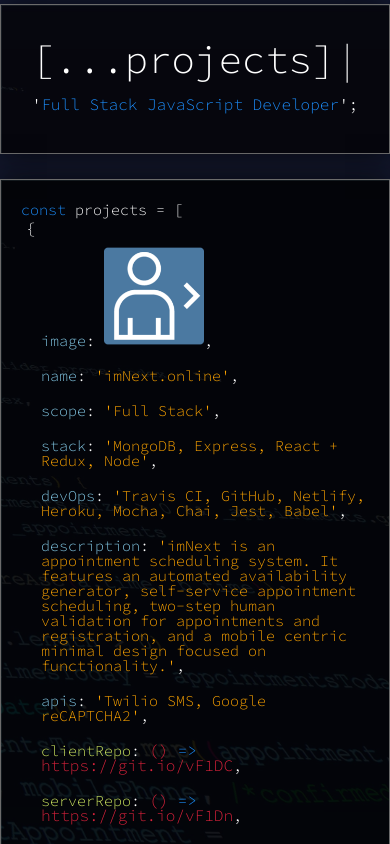
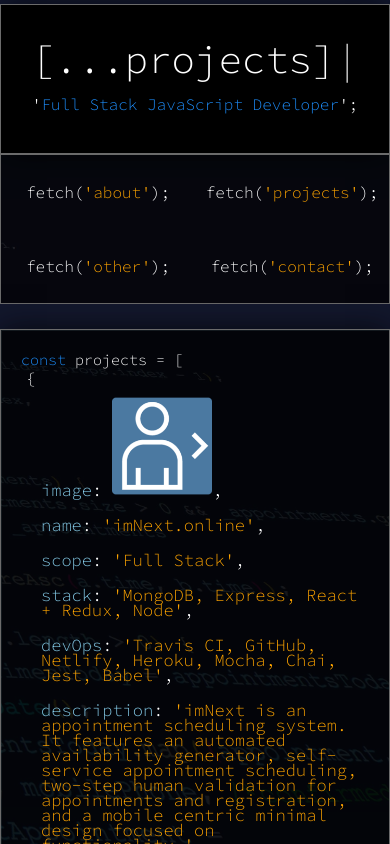
Before and after one commit to aamay001/andyamaya.com, a React (Create React App) app: page /projects in a window 390 px wide. Built offline with nearby package versions, Linux system fonts and the light colour scheme.

Commit message:
font-size on mobile & always open menu on mobile.

```diff
--- a/src/App.js
+++ b/src/App.js
@@ -34,8 +34,11 @@ export class App extends Component {
   }
 
   openMenuIfMobile() {
-    if (window.innerWidth <= 768 &&
-      this.props.history.location.pathname === ROUTES.LANDING) {
+    if ( window.innerWidth <= 768 ) {
+      this.props.dispatch(actions.showMenu());
+      return;
+    }
+    if (this.props.history.location.pathname === ROUTES.LANDING) {
       this.props.dispatch(actions.showMenu());
     }
   }
@@ -46,6 +49,12 @@ export class App extends Component {
 
   onClick = e => {
     e.stopPropagation();
+
+    if ( window.innerWidth <= 768 ) {
+      this.props.dispatch(actions.showMenu());
+      return;
+    }
+
     if (this.props.showMenuOptions) {
       this.props.dispatch(actions.hideMenu());
     }
--- a/src/styles/About.css
+++ b/src/styles/About.css
@@ -44,7 +44,7 @@
   }
 
   .about-page p {
-    font-size: 15px;
+    font-size: 17px;
     line-height: 15px;
     margin-left: 20px;
     margin-bottom: 0;
--- a/src/styles/Contact.css
+++ b/src/styles/Contact.css
@@ -24,6 +24,7 @@
 
 .contact-page a {
   color: rgb(221, 35, 60);
+  text-shadow: 1px 1px rgba(255, 255, 255, 0.10);
   text-decoration: none;
   text-overflow: ellipsis;
 }
@@ -55,7 +56,7 @@
   }
 
   .contact-page p {
-    font-size: 15px;
+    font-size: 17px;
     line-height: 15px;
     margin-left: 20px;
     margin-bottom: 0;
--- a/src/styles/Other.css
+++ b/src/styles/Other.css
@@ -48,6 +48,7 @@
 
 .other-page a {
   color: rgb(221, 35, 60);
+  text-shadow: 1px 1px rgba(255, 255, 255, 0.10);
   text-decoration: none;
 }
 
@@ -58,7 +59,7 @@
   }
 
   .other-page p {
-    font-size: 15px;
+    font-size: 17px;
     line-height: 15px;
     margin-left: 20px;
     margin-bottom: 0;
--- a/src/styles/Project.css
+++ b/src/styles/Project.css
@@ -47,7 +47,7 @@
 
 @media only screen and (max-width: 768px) {
   .project p {
-    font-size: 15px;
+    font-size: 17px;
     line-height: 15px;
     margin-left: 20px;
     margin-bottom: 0;
--- a/src/styles/Projects.css
+++ b/src/styles/Projects.css
@@ -37,6 +37,7 @@
 
 .projects-page a {
   color: rgb(221, 35, 60);
+  text-shadow: 1px 1px rgba(255, 255, 255, 0.10);
   text-decoration: none;
 }
 
@@ -47,7 +48,7 @@
   }
 
   .projects-page p {
-    font-size: 15px;
+    font-size: 17px;
     line-height: 15px;
     margin-left: 20px;
     margin-bottom: 0;
```
